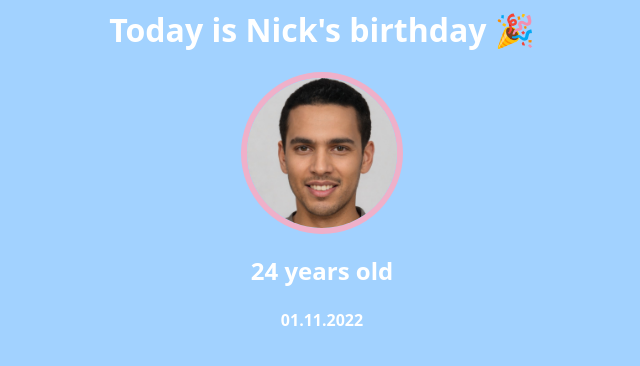
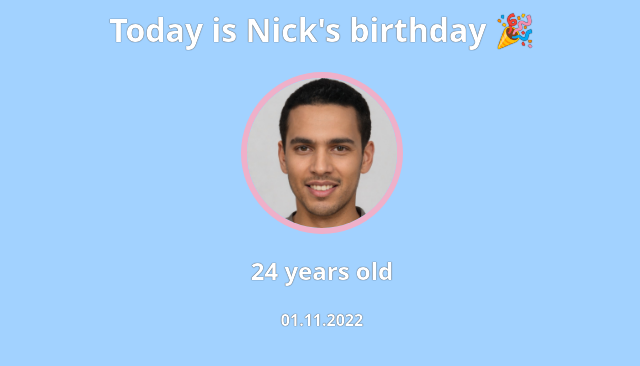
Before and after one commit to patrikkusnir1/birthday-webpage, a plain HTML site: page index.html in a window 1280 px wide. Shown: the whole page, without its empty margins (318-958 px from the left). Drawn offline with Linux system fonts and the light colour scheme; a web font is replaced by a local one.

Commit message:
add shadow on text

```diff
--- a/styles.css
+++ b/styles.css
@@ -1,11 +1,3 @@
-/*
-Challenge:
-Add colors to the site based on the provided design.
-
-pink: #EFB0C9
-blue: #a2d2ff
-white: #ffffff
-*/
 body {
   text-align: center;
   font-family: "Happy Monkey", system-ui;
@@ -13,9 +5,21 @@ body {
   color: #ffffff;
 }
 
+/*
+Challenge:
+Add a thin blurred border around the <h1>, <h2>,
+and <h4> using the text-shadow technique you
+learned in the Space Exploration section. Set
+the blur to 1px and the color to black.
+*/
+
 #bff-img {
   width: 150px;
   border-radius: 50%;
   /* background: #EFB0C9; */
   border: 6px solid #EFB0C9;
 }
+
+h1, h2, h3, h4, p {
+  text-shadow: 0px 0px 1px black;
+}
```
